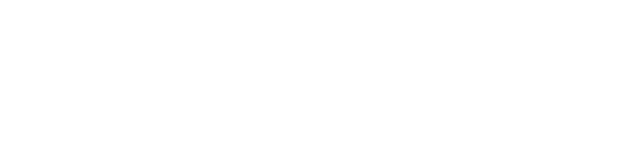
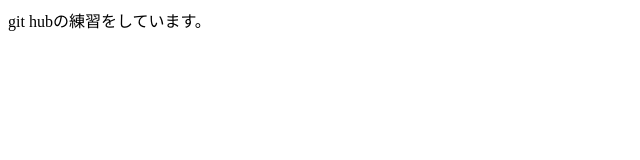
Before and after one commit to 39TO/zemi_practice1, a plain HTML site: page member/jin.html in a window 1280 px wide. Shown: the whole page, without its empty margins (0-640 px from the left). Drawn offline with Linux system fonts and the light colour scheme.

Commit message:
頑張ってます。

```diff
--- a/member/jin.html
+++ b/member/jin.html
@@ -4,9 +4,10 @@
     <meta charset="UTF-8">
     <meta http-equiv="X-UA-Compatible" content="IE=edge">
     <meta name="viewport" content="width=device-width, initial-scale=1.0">
-    <title>Document</title>
+    <title>徳本仁</title>
 </head>
 <body>
+    <div>git hubの練習をしています。</div>
 
 </body>
 </html>
```
